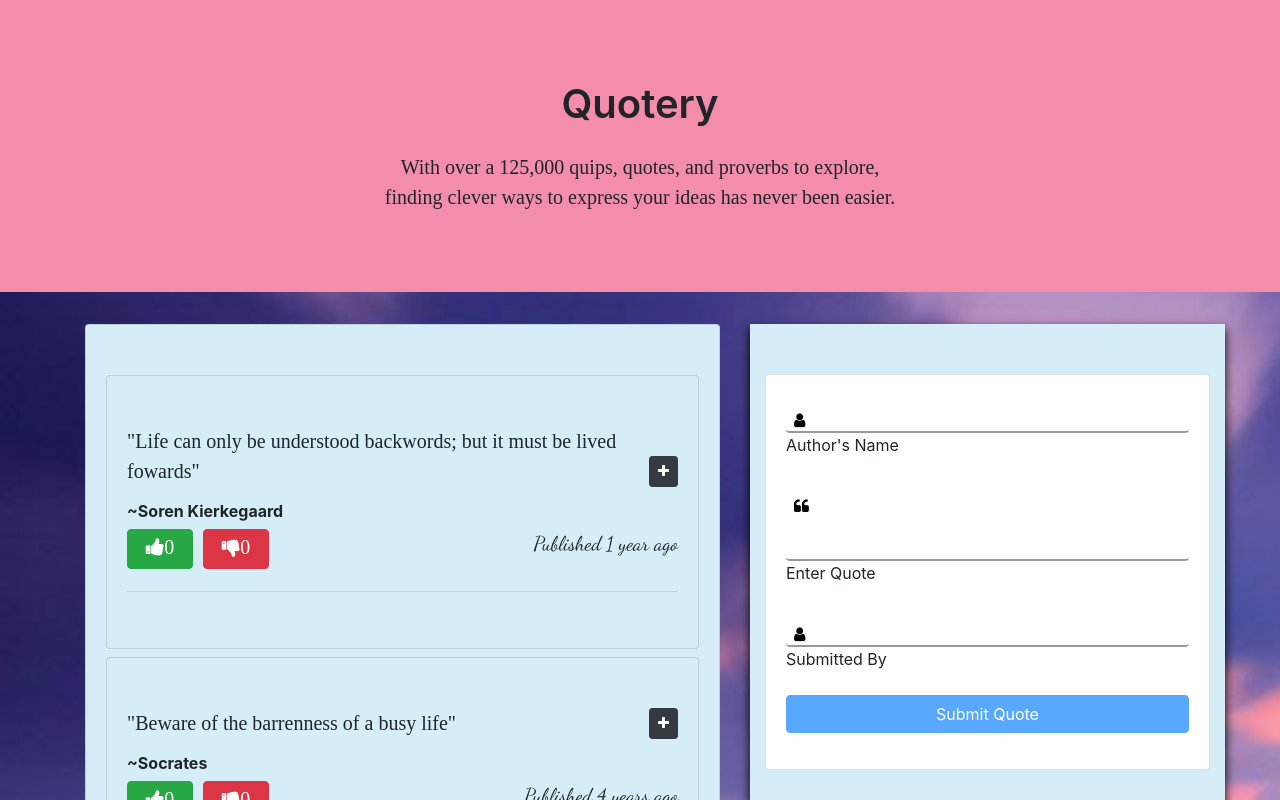
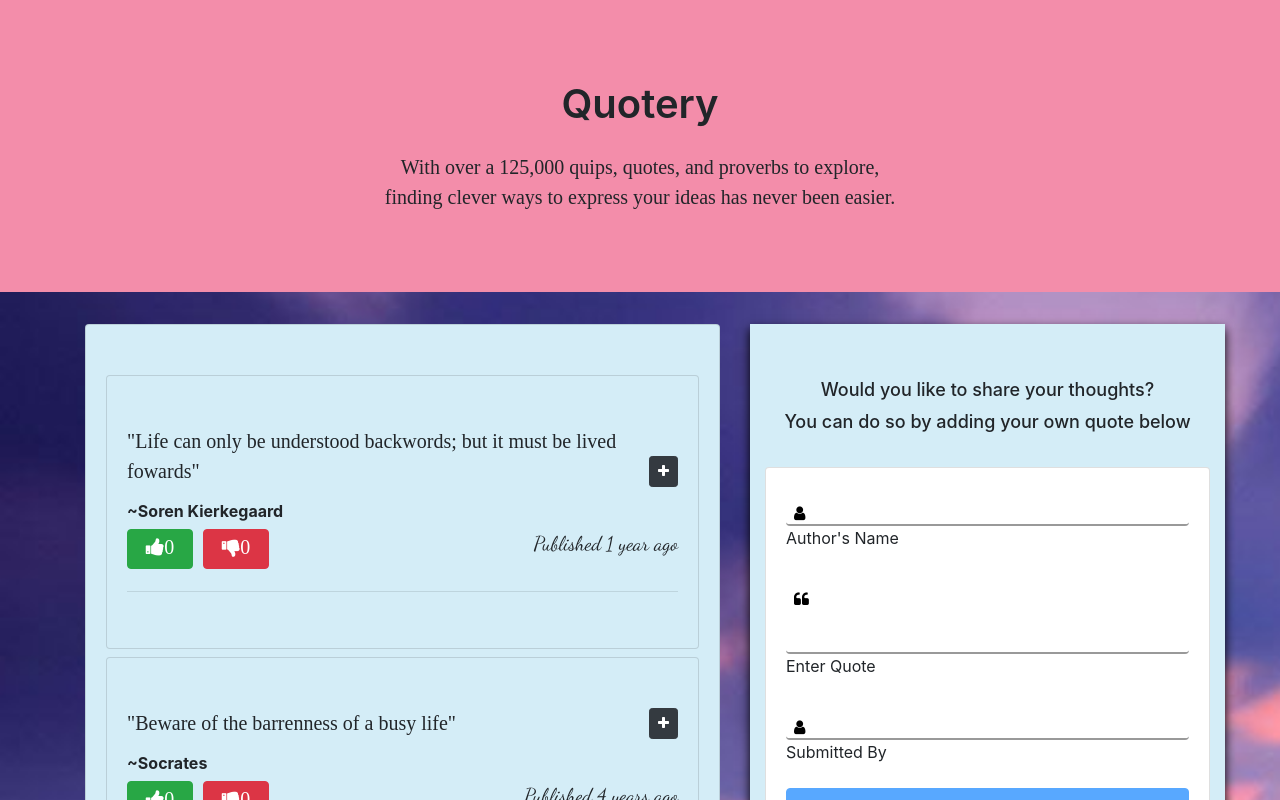
Before and after one commit to Brenda-M/Quotes-Application-with-Angular, an Angular app: page / in a window 1280 px wide. Shown: the top 800 px of the page. Built offline with nearby package versions, Linux system fonts and the light colour scheme; a web font is replaced by a local one.

Commit message:
add text to form component

```diff
--- a/angular.json
+++ b/angular.json
@@ -26,8 +26,7 @@
             "styles": [
               "src/styles.css"
             ],
-            "scripts": [
-            ]
+            "scripts": []
           },
           "configurations": {
             "production": {
@@ -118,8 +117,13 @@
               "devServerTarget": "quotes-app:serve:production"
             }
           }
+        },
+        "deploy": {
+          "builder": "angular-cli-ghpages:deploy",
+          "options": {}
         }
       }
-    }},
+    }
+  },
   "defaultProject": "quotes-app"
 }
--- a/package.json
+++ b/package.json
@@ -33,9 +33,10 @@
     "@angular/cli": "~9.0.7",
     "@angular/compiler-cli": "~9.0.7",
     "@angular/language-service": "~9.0.7",
-    "@types/node": "^12.11.1",
     "@types/jasmine": "~3.5.0",
     "@types/jasminewd2": "~2.0.3",
+    "@types/node": "^12.11.1",
+    "angular-cli-ghpages": "^0.6.2",
     "codelyzer": "^5.1.2",
     "jasmine-core": "~3.5.0",
     "jasmine-spec-reporter": "~4.2.1",
--- a/src/app/components/add-quote-form/add-quote-form.component.css
+++ b/src/app/components/add-quote-form/add-quote-form.component.css
@@ -10,6 +10,12 @@
 
 .entry-areas{
   position: relative;
+}
+
+.quote-text{
+  font-size: 18px;
+  line-height: 1.8;
+  padding-bottom: 20px;
 }
 
 .entry-areas i{
--- a/src/app/components/add-quote-form/add-quote-form.component.html
+++ b/src/app/components/add-quote-form/add-quote-form.component.html
@@ -1,4 +1,5 @@
 <div class="container quotes-form">
+  <h6 class="text-center quote-text">Would you like to share your thoughts? <br> You can do so by adding your own quote below</h6>
   <div class="card card-body">
         <form #entryForm='ngForm' (ngSubmit)= "submitQuote()">
           <div class="form-group entry-areas">
--- a/src/app/components/add-quote-form/add-quote-form.component.ts
+++ b/src/app/components/add-quote-form/add-quote-form.component.ts
@@ -11,9 +11,9 @@ export class AddQuoteFormComponent implements OnInit {
   @Output() addQuote = new EventEmitter<Quotes>();
   newQuote = new Quotes(0, "", "", "", new Date(), 0, 0);
 
-
   submitQuote(){
     this.addQuote.emit(this.newQuote);
+    this.newQuote = new Quotes(0, "", "", "", new Date(), 0, 0);
   }
 
   constructor() { }
--- a/src/app/components/quotes/quotes.component.html
+++ b/src/app/components/quotes/quotes.component.html
@@ -8,12 +8,13 @@
       <div class="card card-body mb-3">
         <ul class="list-unstyled">
           <li class="card card-body mb-2" *ngFor="let quote of quotes; let i=index">
-            <div>
+              <div>
               <p appHighlight *ngIf="highestLikes()=== quote.upvote && quote.upvote > 0">"{{ quote.quote }}"
                 <button class="btn btn-dark btn-sm more" (click)='moreDetails(i)'><i [ngClass]="!quote.showDetails ? 'fa fa-plus' : 'fa fa-minus'"></i></button>
               </p>
               <p *ngIf="highestLikes()!== quote.upvote || quote.upvote===0">"{{ quote.quote }}"
                 <button class="btn btn-dark btn-sm more" (click)='moreDetails(i)'><i [ngClass]="!quote.showDetails ? 'fa fa-plus' : 'fa fa-minus'"></i></button>
+              </p>
               <h6><b>~{{quote.authorName}}</b></h6>
               <span class="space">
                 <button type="button" class="btn btn-success"(click)="quote.upvote=quote.upvote+1"><i class="fa fa-thumbs-up">{{quote.upvote}}</i></button>
--- a/src/styles.css
+++ b/src/styles.css
@@ -4,8 +4,6 @@
 @import url('https://fonts.googleapis.com/css?family=Bangers|Dancing+Script|Lobster+Two|Spicy+Rice|Yeseva+One&display=swap');
 
 body{
-  /* background-image: url('./assets/background.gif'); */
   background-image: url('./assets/801632.jpg');
-  background-repeat: no-repeat;
   background-size: cover;
 }
```
Also changed, not shown: 1 other file (tests, documents, lock files or other folders).
